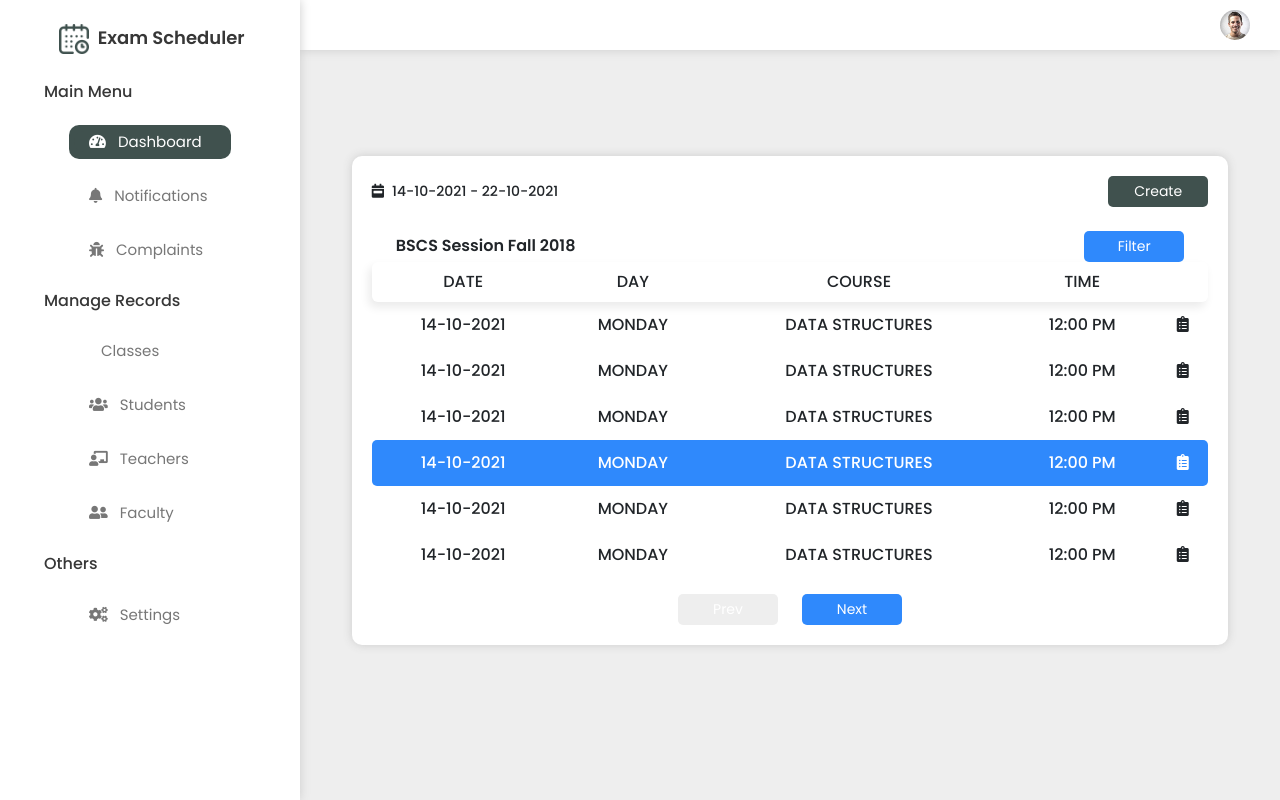
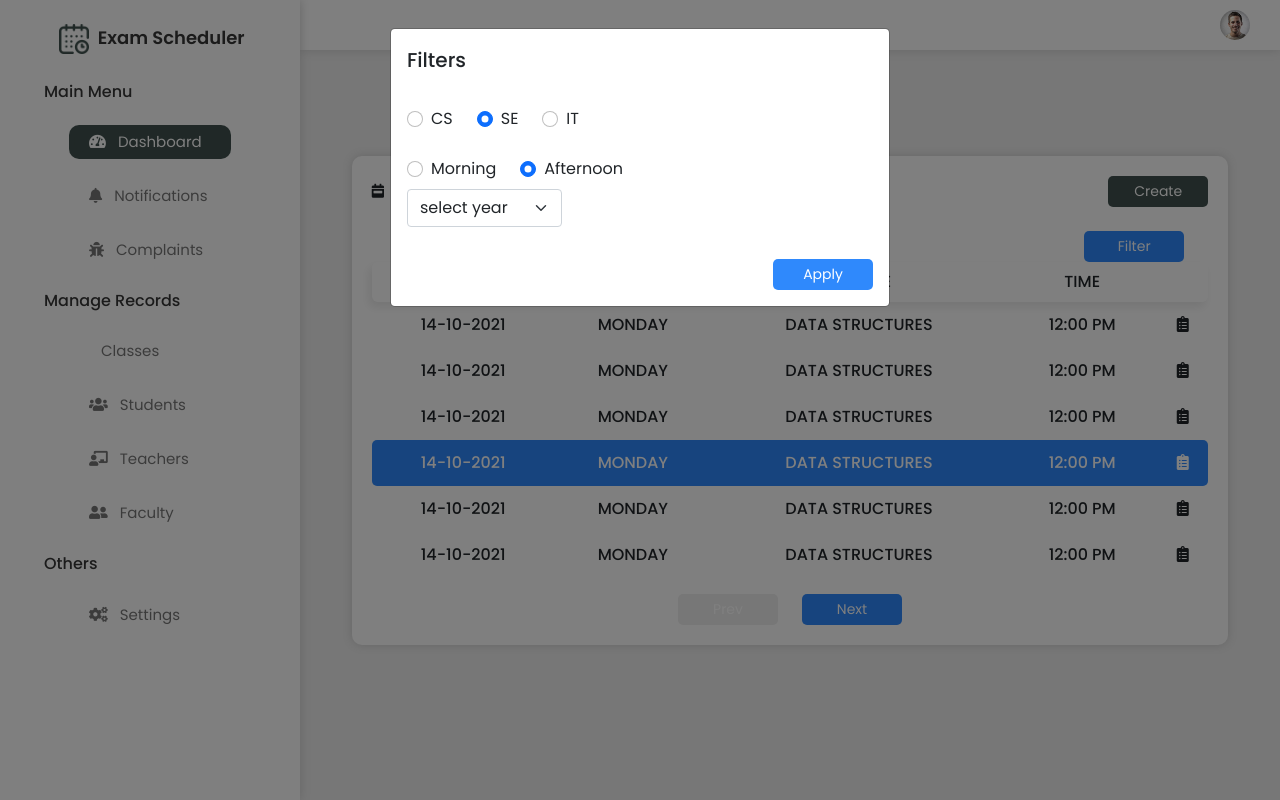
Before and after one commit to anovius/Exam-Scheduler, a React (Create React App) app in the folder client/: page /admin in a window 1280 px wide. Both pictures are taken after a click on the button "Filter". Built offline with nearby package versions, Linux system fonts and the light colour scheme; some icons are missing.

Commit message:
filter modal done

```diff
--- a/client/public/style.css
+++ b/client/public/style.css
@@ -57,6 +57,11 @@ a{
     cursor: no-drop;
 }
 
+.color-white{
+    color: white;
+}
+
+
 .color-success{
     color: #42C9A8;
 }
--- a/client/src/screens/admin/admin.css
+++ b/client/src/screens/admin/admin.css
@@ -223,6 +223,14 @@ td, th{
     font-size: 12px;
 }
 
+.modal-header {
+    border-bottom: 0 none;
+}
+
+.modal-footer {
+    border-top: 0 none;
+}
+
 @media screen and (max-width: 1100px) {
     .sidebar{
         display: none;
--- a/client/src/screens/admin/components/Schedule.js
+++ b/client/src/screens/admin/components/Schedule.js
@@ -1,6 +1,63 @@
 function Schedule() {
     return(
         <>
+            <div className="modal fade" id="exampleModal" tabindex="-1" role="dialog" aria-labelledby="exampleModalLabel" aria-hidden="true">
+                <div className="modal-dialog" role="document">
+                    <div className="modal-content">
+                        <div className="modal-header">
+                            <h5 className="modal-title" id="exampleModalLabel">Filters</h5>
+                        </div>
+                        <div className="modal-body">
+                            <div className='d-flex justify-content-left '>
+                                <div className="form-check me-4">
+                                    <input className="form-check-input" type="radio" name="degree" ></input>
+                                    <label className="form-check-label" for="flexRadioDefault1">
+                                        CS
+                                    </label>
+                                </div>
+                                <div className="form-check me-4" >
+                                    <input className="form-check-input" type="radio" name="degree" id="flexRadioDefault2" checked></input>
+                                    <label className="form-check-label" for="flexRadioDefault2">
+                                        SE
+                                    </label>
+                                </div>
+                                <div className="form-check me-4">
+                                    <input className="form-check-input" type="radio" name="degree" id="flexRadioDefault2"></input>
+                                    <label className="form-check-label" for="flexRadioDefault2">
+                                        IT
+                                    </label>
+                                </div>
+                            </div>
+                            <div className='d-flex justify-content-left mt-4'>
+                                <div className="form-check me-4">
+                                    <input className="form-check-input" type="radio" name="section" ></input>
+                                    <label className="form-check-label" for="flexRadioDefault1">
+                                        Morning
+                                    </label>
+                                </div>
+                                <div className="form-check me-4 mb-2" >
+                                    <input className="form-check-input" type="radio" name="section" id="flexRadioDefault2" checked></input>
+                                    <label className="form-check-label" for="flexRadioDefault2">
+                                        Afternoon
+                                    </label>
+                                </div>
+                            </div>
+                            <div class="col-sm-4 ">
+                                <select class="form-select" aria-label="Default select example">
+                                    <option selected>select year</option>
+                                    <option value="2018">2018</option>
+                                    <option value="2019">2019</option>
+                                    <option value="2020">2020</option>
+                                    <option value="2021">2021</option>
+                                </select>
+                            </div>
+                        </div>
+                        <div className="modal-footer">
+                            <button type="button" className="custom-btn background-blue" data-dismiss="modal">Apply</button>
+                        </div>
+                    </div>
+                </div>
+            </div>
             <div className="col-md-11 table-container box-shadow" align="center">
                 <div className='d-flex justify-content-between align-items-center'>
                     <div className="schedule-date">
@@ -17,7 +74,7 @@ function Schedule() {
                         BSCS Session Fall 2018
                     </div>
                     <div>
-                        <button className="custom-btn background-blue ">Filter</button>
+                        <button className="custom-btn background-blue" data-toggle="modal" data-target="#exampleModal">Filter</button>
                     </div>
                 </div>
                 <div className="custom-table">
```
Also changed, not shown: 2 other files (tests, documents, lock files or other folders).
